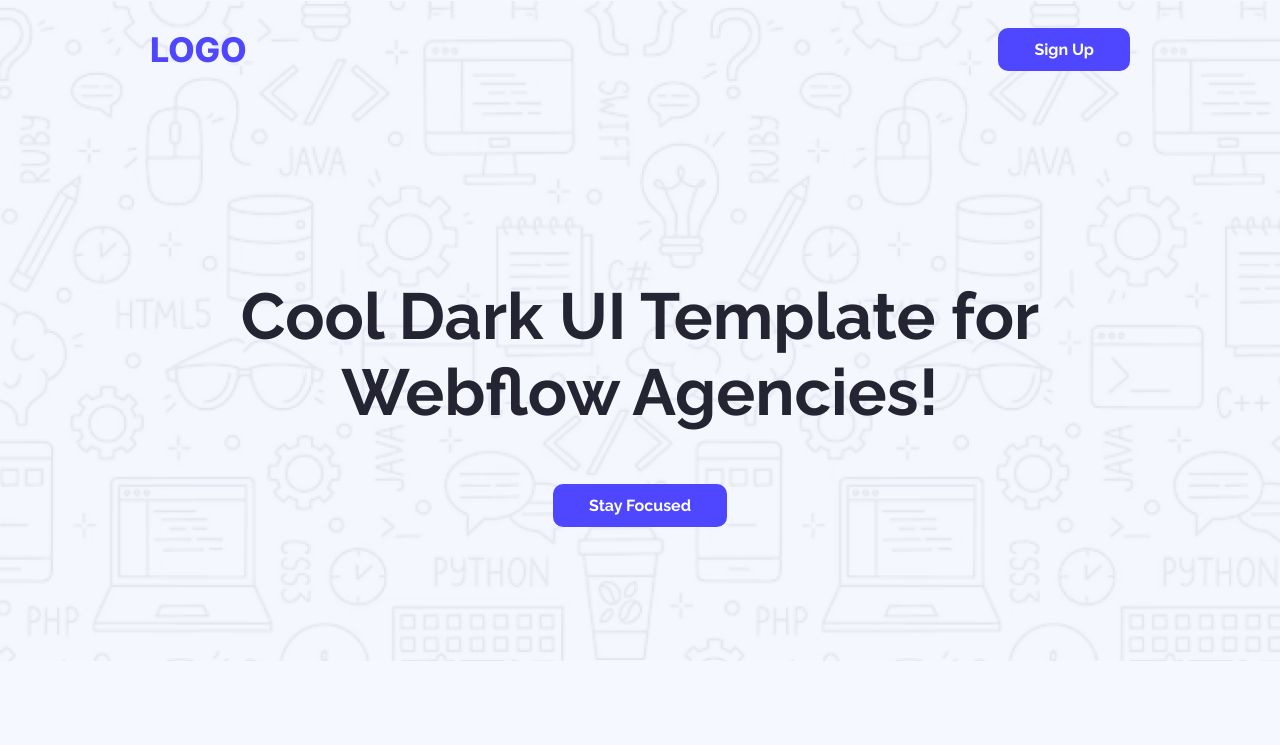
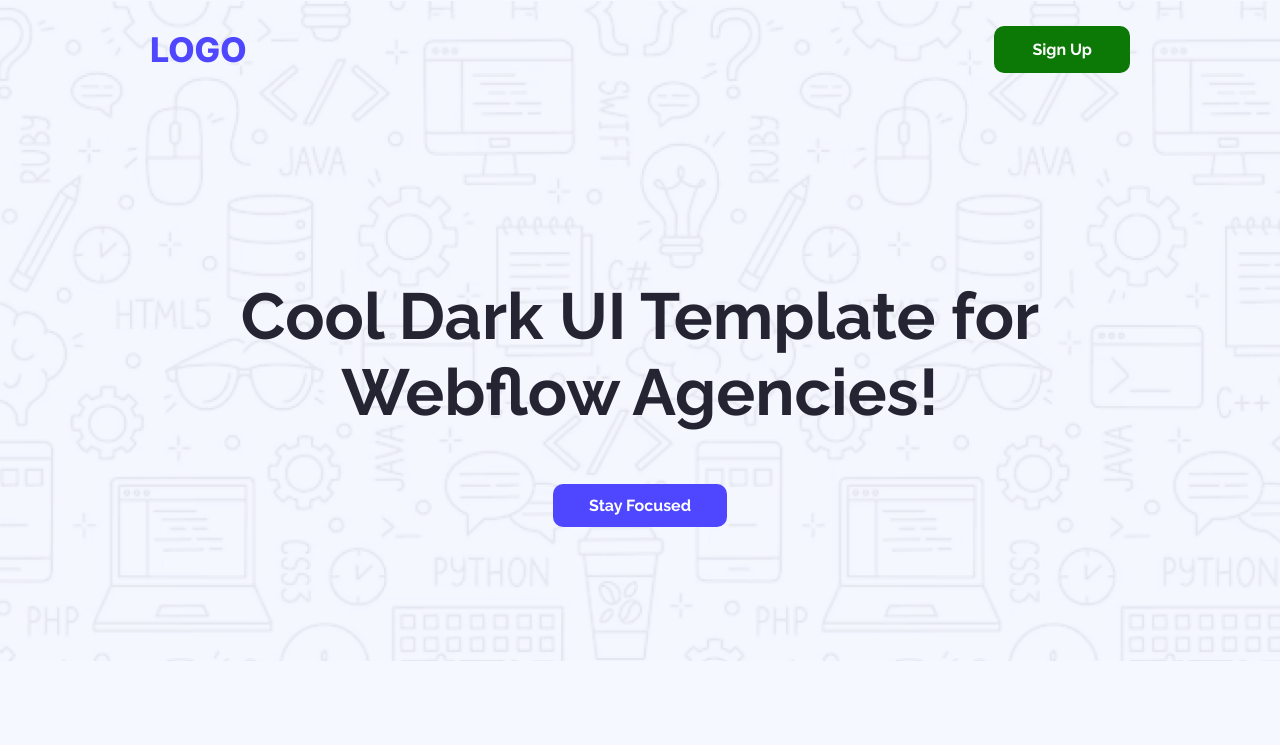
Before and after one commit to SheikhKiron/html-css-assignment-1, a plain HTML site: page index.html in a window 1280 px wide. In both pictures the pointer is over the button "Sign Up". Shown: the top 745 px of the page. Drawn offline with Linux system fonts and the light colour scheme.

Commit message:
Add Button Animation

```diff
--- a/style.css
+++ b/style.css
@@ -22,6 +22,12 @@ body{
   outline: none;
   border: none;
   padding: 12px 36px;
+}
+.btn:hover{
+  background-color: rgb(12, 120, 5);
+  transition: 1s ease-in-out;
+  padding: 14px 38px;
+  cursor: pointer;
 }
 a{
   text-decoration: none;
```
